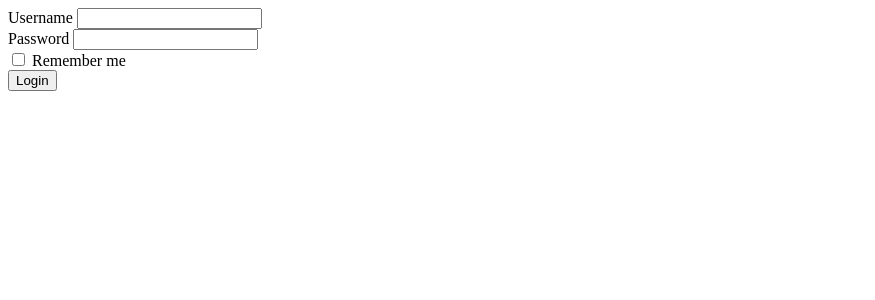
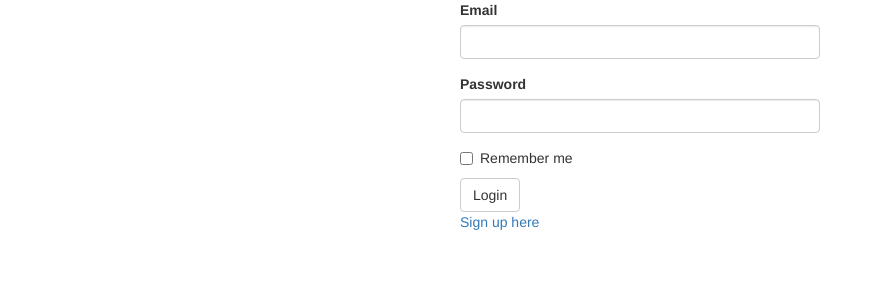
Before and after one commit to Kiptim54/Personal-Blog, a Flask app: page /authenticate/login in a window 1280 px wide. Shown: the top 300 px of the page, without its empty margins (0-875 px from the left). Run offline with Flask 2, Linux system fonts and the light colour scheme; some libraries are stand-ins or nearby versions.

Commit message:
add design login page

```diff
--- a/app/auth/forms.py
+++ b/app/auth/forms.py
@@ -5,7 +5,7 @@ from wtforms import ValidationError
 from ..models import User
 
 class LoginForm(FlaskForm):
-    email= StringField('Username',validators = [Required(), Email()])
+    email= StringField('Email',validators = [Required(), Email()])
     password = PasswordField("Password", validators = [Required()])
     remember = BooleanField('Remember me')
     submit = SubmitField("Login")
--- a/app/auth/views.py
+++ b/app/auth/views.py
@@ -16,7 +16,7 @@ def login():
             login_user(user, Login.remember.data)
             return redirect(request.args.get('next') or url_for('main.index'))
         flash('Invalid, Try again')
-    return render_template('auth/login.html', Login = Login, ttile=title)
+    return render_template('auth/login.html', Login = Login, title=title)
 
 
 @auth.route('/register', methods=['GET', 'POST'])
--- a/app/templates/auth/login.html
+++ b/app/templates/auth/login.html
@@ -2,6 +2,12 @@
 {% import 'bootstrap/wtf.html' as wtf %}
 
 {% block content %}
-
-{{wtf.quick_form(Login)}}
+<div class="container">
+    <div class="row">
+        <div class="col-xs-4 col-xs-offset-4">
+            {{wtf.quick_form(Login)}}
+            <p> <a href="{{url_for('auth.register')}}">Sign up here</a></p>
+        </div>
+    </div>
+</div>
 {% endblock %}
--- a/app/templates/base.html
+++ b/app/templates/base.html
@@ -1,4 +1,6 @@
-<!DOCTYPE html>
+{% extends 'bootstrap/base.html' %}
+<!-- <!DOCTYPE html>
+
 <html lang="en">
 <head>
     <meta charset="UTF-8">
@@ -10,8 +12,8 @@
     <title>Personal Blog | Kiptim </title>
     {% endif %}
 </head>
-<body>
+<body> -->
     {% block content %}
     {% endblock %}
-</body>
-</html>
+<!-- </body>
+</html> -->
```
Also changed, not shown: app/templates/auth/register.html (+10 -2 lines).
